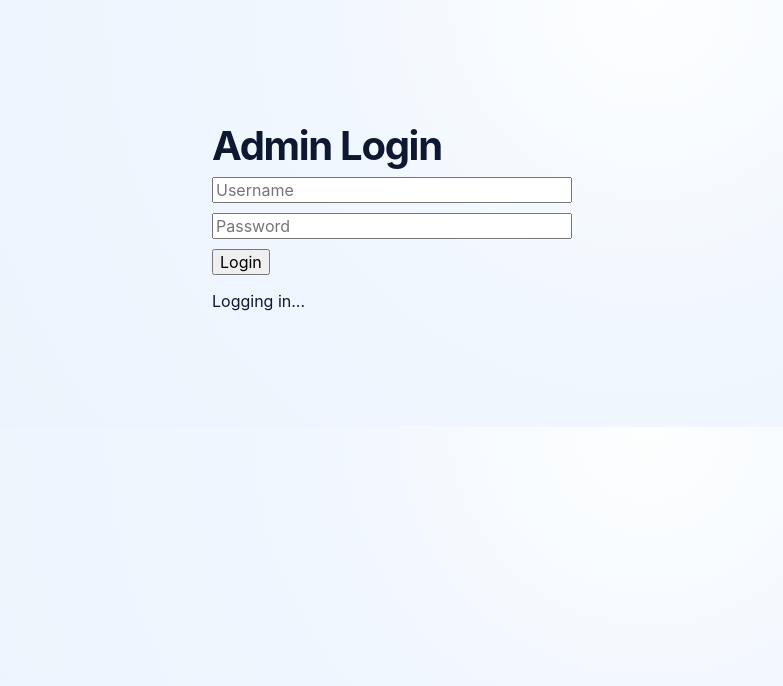
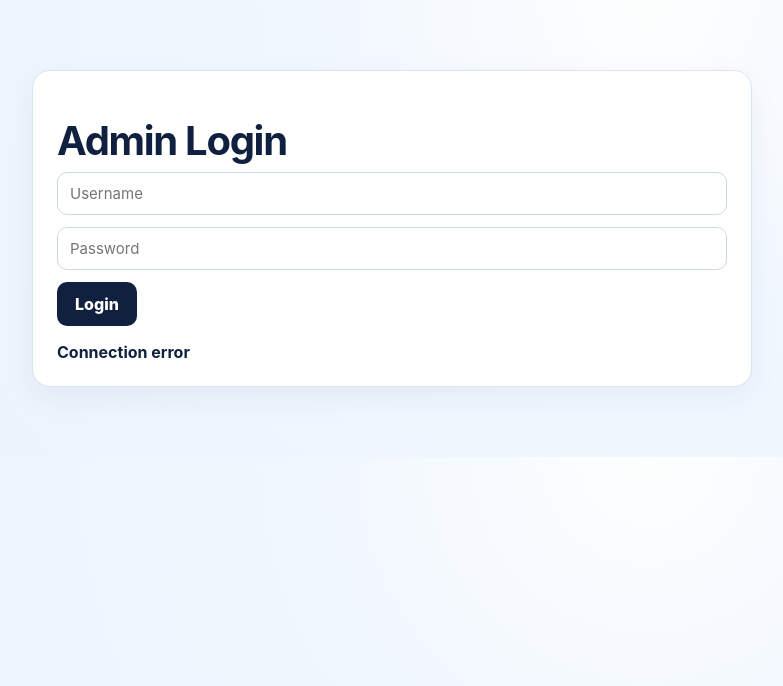
Before and after one commit to michaelminhtp-ws/ws-ecommerce-, a Next.js app: page /admin in a window 1280 px wide. Both pictures are taken after a click on the button "Login". Shown: the top 686 px of the page, without its empty margins (248-1031 px from the left). Built offline with nearby package versions, Linux system fonts and the light colour scheme; no server answers.

Commit message:
Update page.tsx
Add WhatsApp manager to admin dashboard

```diff
--- a/app/admin/page.tsx
+++ b/app/admin/page.tsx
@@ -1,19 +1,50 @@
 "use client";
 
-import { useState } from "react";
+import { useEffect, useState } from "react";
+
+const API_URL = "https://api.devopsbyteflexshift.com";
 
 export default function AdminPage() {
   const [username, setUsername] = useState("");
   const [password, setPassword] = useState("");
 
   const [loggedIn, setLoggedIn] = useState(false);
+  const [checkingSession, setCheckingSession] = useState(true);
   const [message, setMessage] = useState("");
 
+  useEffect(() => {
+    checkSession();
+  }, []);
+
+  async function checkSession() {
+    try {
+      const response = await fetch(
+        `${API_URL}/api/admin/me`,
+        {
+          method: "GET",
+          credentials: "include",
+        }
+      );
+
+      const data = await response.json().catch(() => ({}));
+
+      if (response.ok && data.ok) {
+        setUsername(data.admin?.username ?? "admin");
+        setLoggedIn(true);
+      }
+    } catch (error) {
+      console.error(error);
+    } finally {
+      setCheckingSession(false);
+    }
+  }
+
   async function login() {
+    try {
       setMessage("Logging in...");
 
       const res = await fetch(
-      "https://api.devopsbyteflexshift.com/api/admin/login",
+        `${API_URL}/api/admin/login`,
         {
           method: "POST",
           headers: {
@@ -27,89 +58,273 @@ export default function AdminPage() {
         }
       );
 
-    const data = await res.json();
+      const data = await res.json().catch(() => ({}));
 
-    if (data.ok) {
+      if (res.ok && data.ok) {
         setLoggedIn(true);
         setMessage("");
+        setPassword("");
       } else {
         setMessage("Login failed");
       }
+    } catch (error) {
+      console.error(error);
+      setMessage("Connection error");
+    }
   }
 
+  async function logout() {
+    try {
+      await fetch(
+        `${API_URL}/api/admin/logout`,
+        {
+          method: "POST",
+          credentials: "include",
+        }
+      );
+    } finally {
+      setLoggedIn(false);
+      setUsername("");
+      setPassword("");
+      setMessage("");
+    }
+  }
 
-  if (loggedIn) {
+  const pageStyle: React.CSSProperties = {
+    maxWidth: 760,
+    margin: "70px auto",
+    padding: "0 20px",
+    fontFamily:
+      'Inter, system-ui, -apple-system, BlinkMacSystemFont, "Segoe UI", sans-serif',
+    color: "#10203f",
+  };
+
+  const cardStyle: React.CSSProperties = {
+    background: "#ffffff",
+    border: "1px solid #d9e3f3",
+    borderRadius: 18,
+    padding: 24,
+    boxShadow: "0 10px 30px rgba(27,55,99,0.06)",
+  };
+
+  const inputStyle: React.CSSProperties = {
+    width: "100%",
+    boxSizing: "border-box",
+    padding: "11px 12px",
+    border: "1px solid #cbd7ea",
+    borderRadius: 10,
+    marginBottom: 12,
+    fontSize: 15,
+  };
+
+  const buttonStyle: React.CSSProperties = {
+    padding: "11px 16px",
+    border: "1px solid #bccae0",
+    borderRadius: 10,
+    background: "#ffffff",
+    cursor: "pointer",
+    fontWeight: 700,
+  };
+
+  const primaryButtonStyle: React.CSSProperties = {
+    padding: "12px 18px",
+    border: "none",
+    borderRadius: 10,
+    background: "#10203f",
+    color: "#ffffff",
+    cursor: "pointer",
+    fontWeight: 800,
+  };
+
+  if (checkingSession) {
     return (
-      <main
-        style={{
-          maxWidth: 600,
-          margin: "80px auto",
-          padding: 20,
-        }}
-      >
-        <h1>Admin Dashboard</h1>
-
-        <p>
-          Welcome, {username}
-        </p>
-
-        <hr />
-
-        <a href="/admin/content">
-  <button>
-    Edit Site Content
-  </button>
-</a>
-
+      <main style={pageStyle}>
+        <h1>Loading...</h1>
       </main>
     );
   }
 
-
+  if (loggedIn) {
     return (
-    <main
+      <main style={pageStyle}>
+        <div style={cardStyle}>
+          <div
             style={{
-        maxWidth: 400,
-        margin: "80px auto",
-        padding: 20,
+              display: "flex",
+              justifyContent: "space-between",
+              alignItems: "center",
+              gap: 16,
+              flexWrap: "wrap",
             }}
           >
+            <div>
+              <h1 style={{ marginBottom: 6 }}>
+                Admin Dashboard
+              </h1>
 
-      <h1>Admin Login</h1>
+              <p
+                style={{
+                  margin: 0,
+                  color: "#6a7892",
+                }}
+              >
+                Welcome, {username}
+              </p>
+            </div>
 
+            <button
+              style={buttonStyle}
+              onClick={logout}
+            >
+              Logout
+            </button>
+          </div>
 
-      <input
-        placeholder="Username"
-        value={username}
-        onChange={(e)=>setUsername(e.target.value)}
+          <hr
             style={{
-          width:"100%",
-          marginBottom:10
+              border: 0,
+              borderTop: "1px solid #e2e9f4",
+              margin: "22px 0",
             }}
           />
 
+          <div
+            style={{
+              display: "grid",
+              gridTemplateColumns:
+                "repeat(auto-fit, minmax(220px, 1fr))",
+              gap: 14,
+            }}
+          >
+            <a
+              href="/admin/content"
+              style={{
+                textDecoration: "none",
+              }}
+            >
+              <div
+                style={{
+                  border: "1px solid #dce5f2",
+                  borderRadius: 14,
+                  padding: 18,
+                  background: "#f9fbff",
+                }}
+              >
+                <h2
+                  style={{
+                    marginTop: 0,
+                    marginBottom: 8,
+                  }}
+                >
+                  Site Content
+                </h2>
+
+                <p
+                  style={{
+                    marginTop: 0,
+                    color: "#6a7892",
+                  }}
+                >
+                  Edit company, job, salary, reviews,
+                  FAQ and landing-page sections.
+                </p>
+
+                <button style={primaryButtonStyle}>
+                  Edit Site Content
+                </button>
+              </div>
+            </a>
+
+            <a
+              href="/admin/whatsapp"
+              style={{
+                textDecoration: "none",
+              }}
+            >
+              <div
+                style={{
+                  border: "1px solid #dce5f2",
+                  borderRadius: 14,
+                  padding: 18,
+                  background: "#f9fbff",
+                }}
+              >
+                <h2
+                  style={{
+                    marginTop: 0,
+                    marginBottom: 8,
+                  }}
+                >
+                  WhatsApp
+                </h2>
+
+                <p
+                  style={{
+                    marginTop: 0,
+                    color: "#6a7892",
+                  }}
+                >
+                  Manage executives, active accounts
+                  and round-robin destinations.
+                </p>
+
+                <button style={primaryButtonStyle}>
+                  Manage WhatsApp
+                </button>
+              </div>
+            </a>
+          </div>
+        </div>
+      </main>
+    );
+  }
+
+  return (
+    <main style={pageStyle}>
+      <div style={cardStyle}>
+        <h1>Admin Login</h1>
 
         <input
+          style={inputStyle}
+          name="username"
+          autoComplete="username"
+          placeholder="Username"
+          value={username}
+          onChange={(e) =>
+            setUsername(e.target.value)
+          }
+        />
+
+        <input
+          style={inputStyle}
+          name="password"
+          autoComplete="current-password"
           placeholder="Password"
           type="password"
           value={password}
-        onChange={(e)=>setPassword(e.target.value)}
-        style={{
-          width:"100%",
-          marginBottom:10
-        }}
+          onChange={(e) =>
+            setPassword(e.target.value)
+          }
         />
 
-
-      <button onClick={login}>
+        <button
+          style={primaryButtonStyle}
+          onClick={login}
+        >
           Login
         </button>
 
-
-      <p>
+        {message && (
+          <p
+            style={{
+              marginBottom: 0,
+              fontWeight: 700,
+            }}
+          >
             {message}
           </p>
-
+        )}
+      </div>
     </main>
   );
 }
```
Lines whose indentation alone changed are shown as unchanged.
